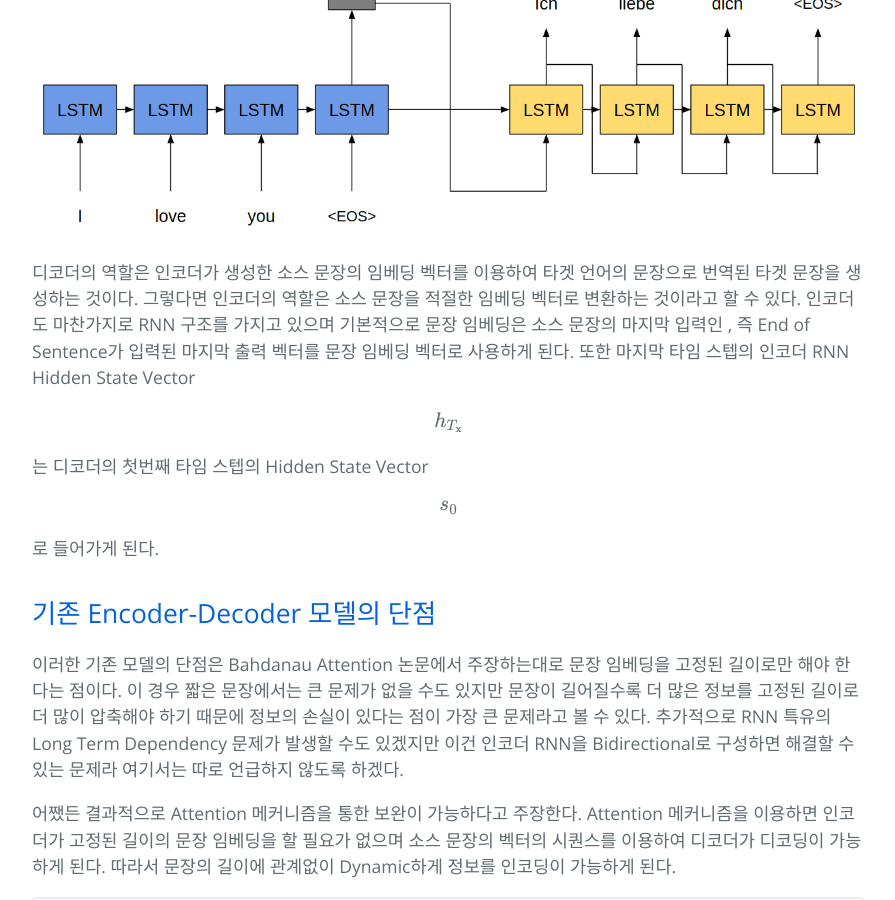
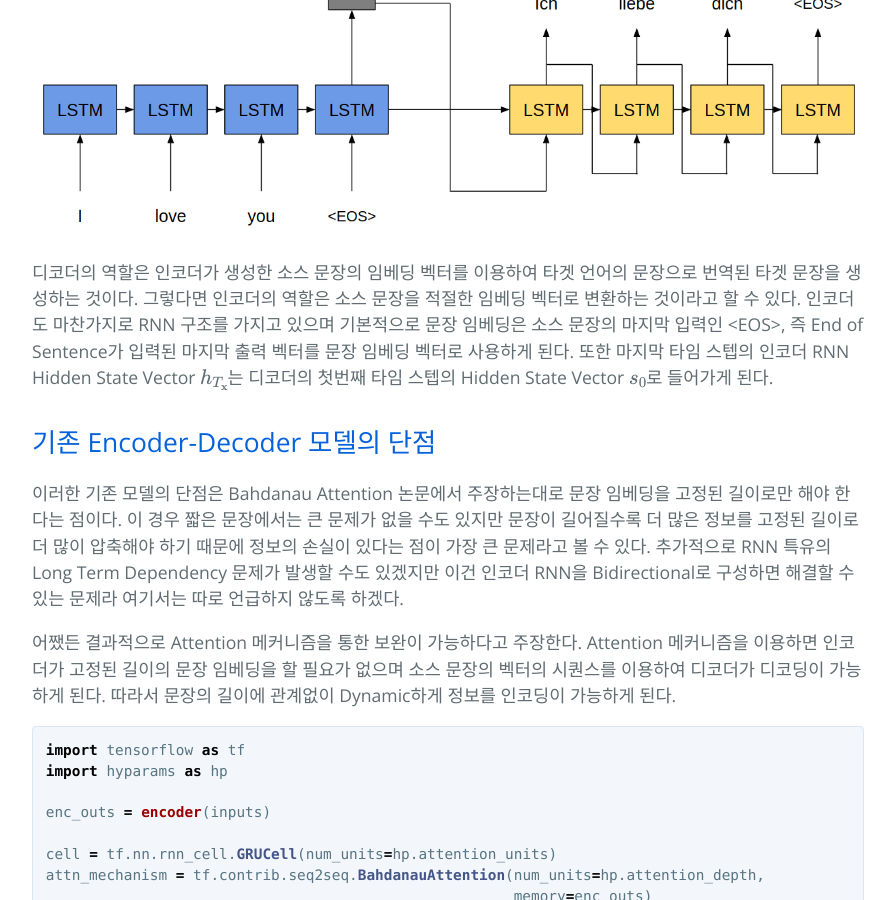
Before and after one commit to hcnoh/hcnoh.github.io, a Jekyll site: the page built from _posts/2018-12-11-bahdanau-attention.md, in a window 1280 px wide and 900 px high, scrolled down 1926 px. Shown: the whole window, without its empty margins (192-1087 px from the left). Built offline with Jekyll 4.4.1, drawn with Linux system fonts in a browser that asks for light colours; formulas are drawn with MathJax 3; comment, search, counter and statistics services are not loaded.

Commit message:
Update 2018-12-11-bahdanau-attention.md

```diff
--- a/_posts/2018-12-11-bahdanau-attention.md
+++ b/_posts/2018-12-11-bahdanau-attention.md
@@ -65,7 +65,7 @@
 
 ![](/assets/img/2018-12-11-tacotron/02.png)
 
-디코더의 역할은 인코더가 생성한 소스 문장의 임베딩 벡터를 이용하여 타겟 언어의 문장으로 번역된 타겟 문장을 생성하는 것이다. 그렇다면 인코더의 역할은 소스 문장을 적절한 임베딩 벡터로 변환하는 것이라고 할 수 있다. 인코더도 마찬가지로 RNN 구조를 가지고 있으며 기본적으로 문장 임베딩은 소스 문장의 마지막 입력인 <EOS>, 즉 End of Sentence가 입력된 마지막 출력 벡터를 문장 임베딩 벡터로 사용하게 된다. 또한 마지막 타임 스텝의 인코더 RNN Hidden State Vector $$h_{T_{\mathbf{x}}}$$는 디코더의 첫번째 타임 스텝의 Hidden State Vector $$s_0$$로 들어가게 된다.
+디코더의 역할은 인코더가 생성한 소스 문장의 임베딩 벡터를 이용하여 타겟 언어의 문장으로 번역된 타겟 문장을 생성하는 것이다. 그렇다면 인코더의 역할은 소스 문장을 적절한 임베딩 벡터로 변환하는 것이라고 할 수 있다. 인코더도 마찬가지로 RNN 구조를 가지고 있으며 기본적으로 문장 임베딩은 소스 문장의 마지막 입력인 \<EOS\>, 즉 End of Sentence가 입력된 마지막 출력 벡터를 문장 임베딩 벡터로 사용하게 된다. 또한 마지막 타임 스텝의 인코더 RNN Hidden State Vector $$h_{T_{\mathbf{x}}}$$는 디코더의 첫번째 타임 스텝의 Hidden State Vector $$s_0$$로 들어가게 된다.
 
 ## 기존 Encoder-Decoder 모델의 단점
 이러한 기존 모델의 단점은 Bahdanau Attention 논문에서 주장하는대로 문장 임베딩을 고정된 길이로만 해야 한다는 점이다. 이 경우 짧은 문장에서는 큰 문제가 없을 수도 있지만 문장이 길어질수록 더 많은 정보를 고정된 길이로 더 많이 압축해야 하기 때문에 정보의 손실이 있다는 점이 가장 큰 문제라고 볼 수 있다. 추가적으로 RNN 특유의 Long Term Dependency 문제가 발생할 수도 있겠지만 이건 인코더 RNN을 Bidirectional로 구성하면 해결할 수 있는 문제라 여기서는 따로 언급하지 않도록 하겠다.
```
